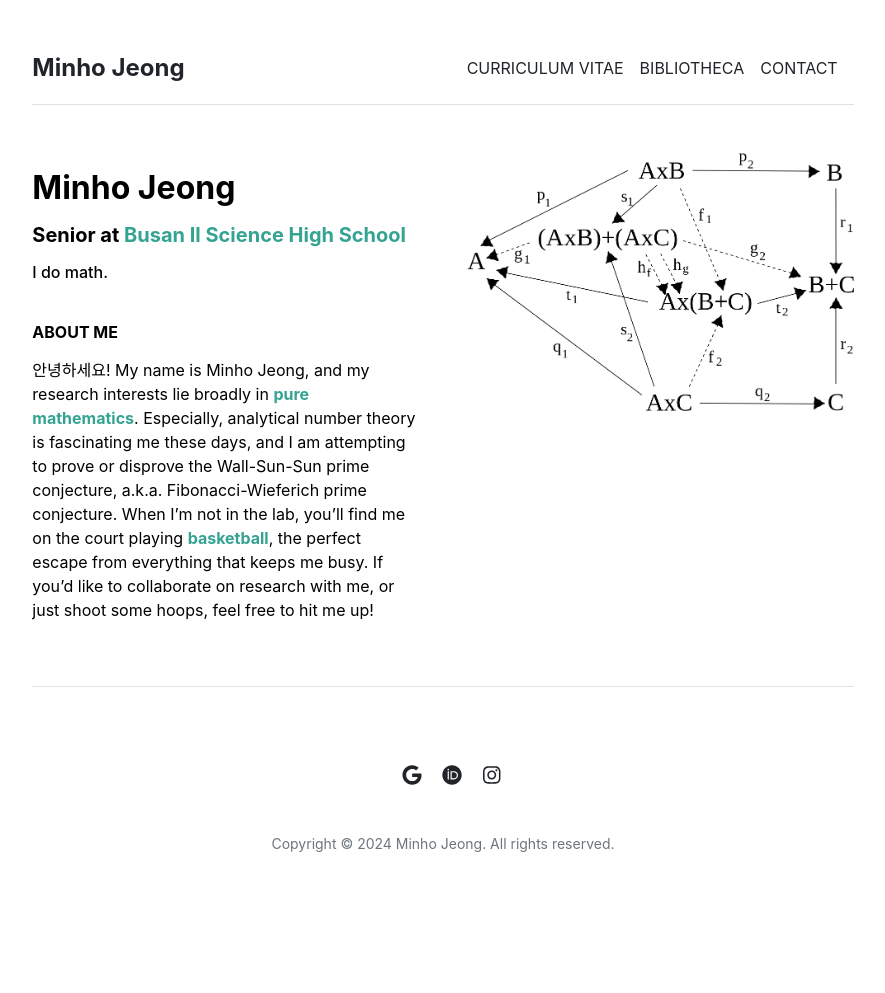
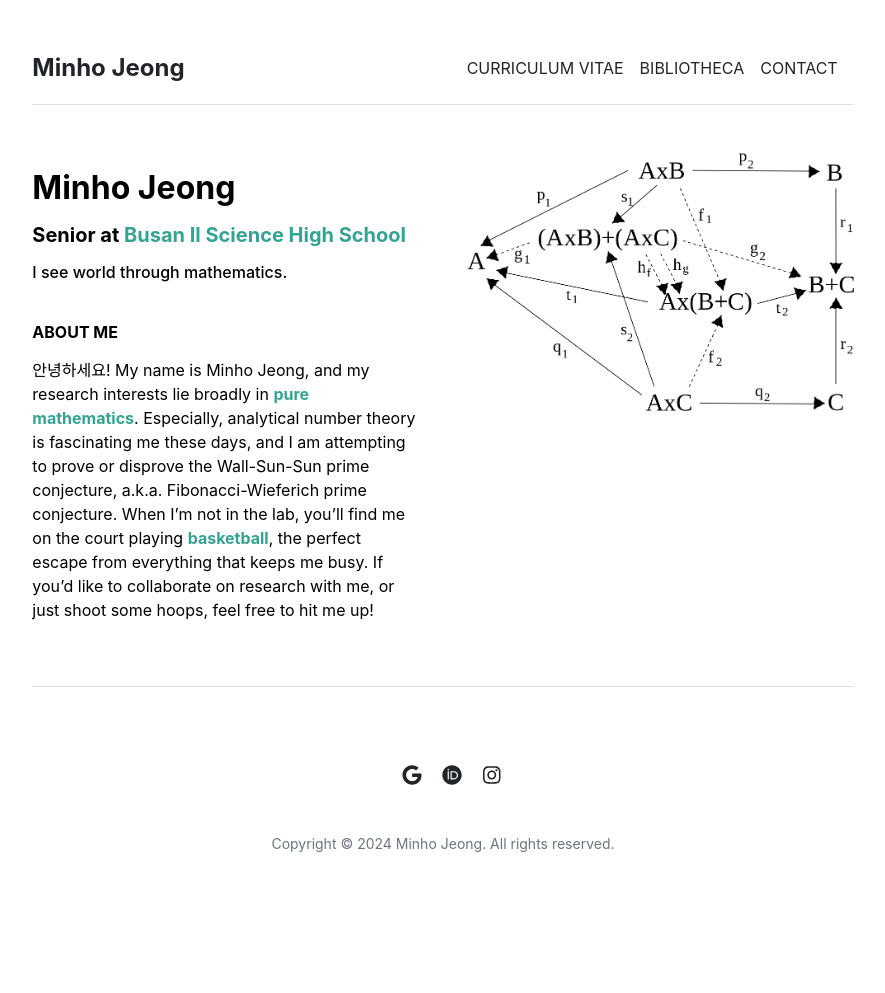
Before and after one commit to mino-jeong/mino-jeong.github.io, a Jekyll site: the page built from index.md, in a window 1280 px wide. Shown: the whole page, without its empty margins (197-1082 px from the left). Built offline with Jekyll 4.4.1, drawn with Linux system fonts in a browser that asks for light colours.

Commit message:
Update home.html

```diff
--- a/_layouts/home.html
+++ b/_layouts/home.html
@@ -6,7 +6,7 @@ layout: default
   <div class="col-md-6">
     <p style="line-height: 1.25"><h2 class="fw-bold">Minho Jeong</h2></p>
     <p style="line-height: 1.25"><h5 class="fw-bold">Senior at <a href="https://school.busanedu.net/bsis-h" style="text-decoration-line: none"><font color="#34A392">Busan Il Science High School</font></a></h5></p>
-    <p style="line-height: 1.25"><h6>I do math.</h6></p>
+    <p style="line-height: 1.25"><h6>I see world through mathematics.</h6></p>
     <br>
     {{ content }}
   </div>
```
